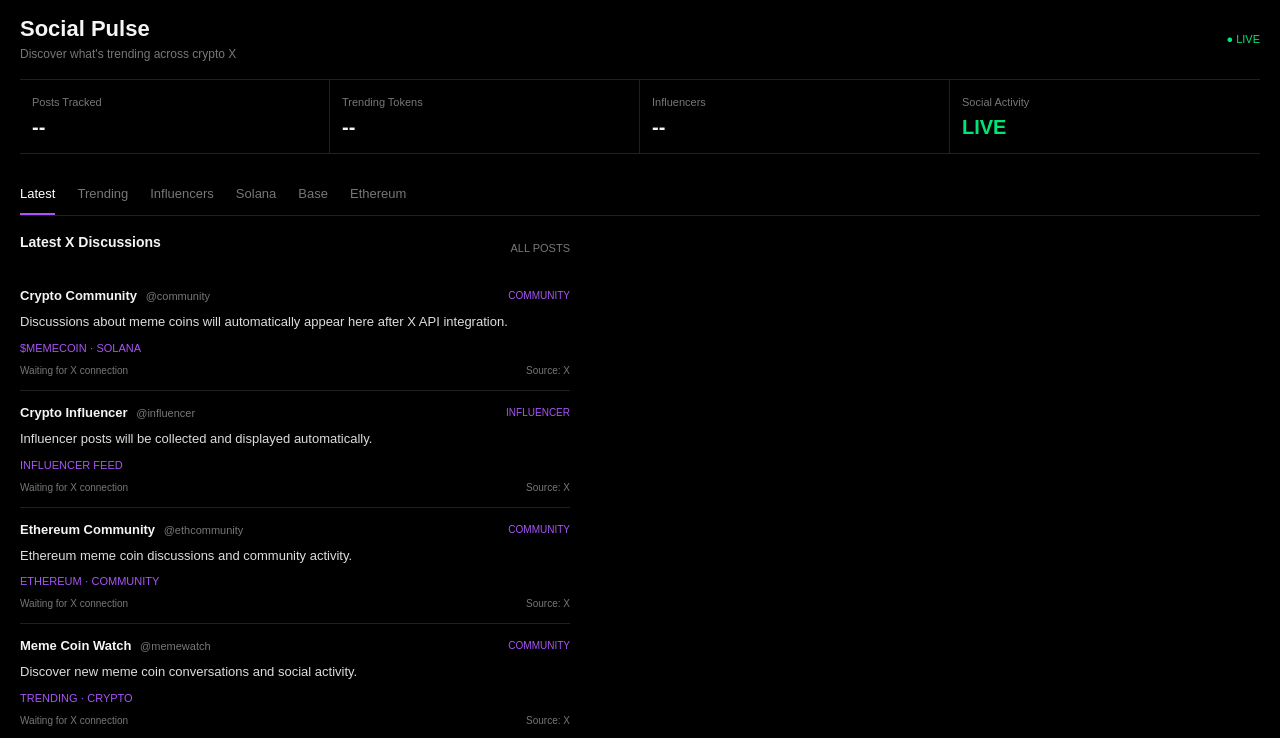
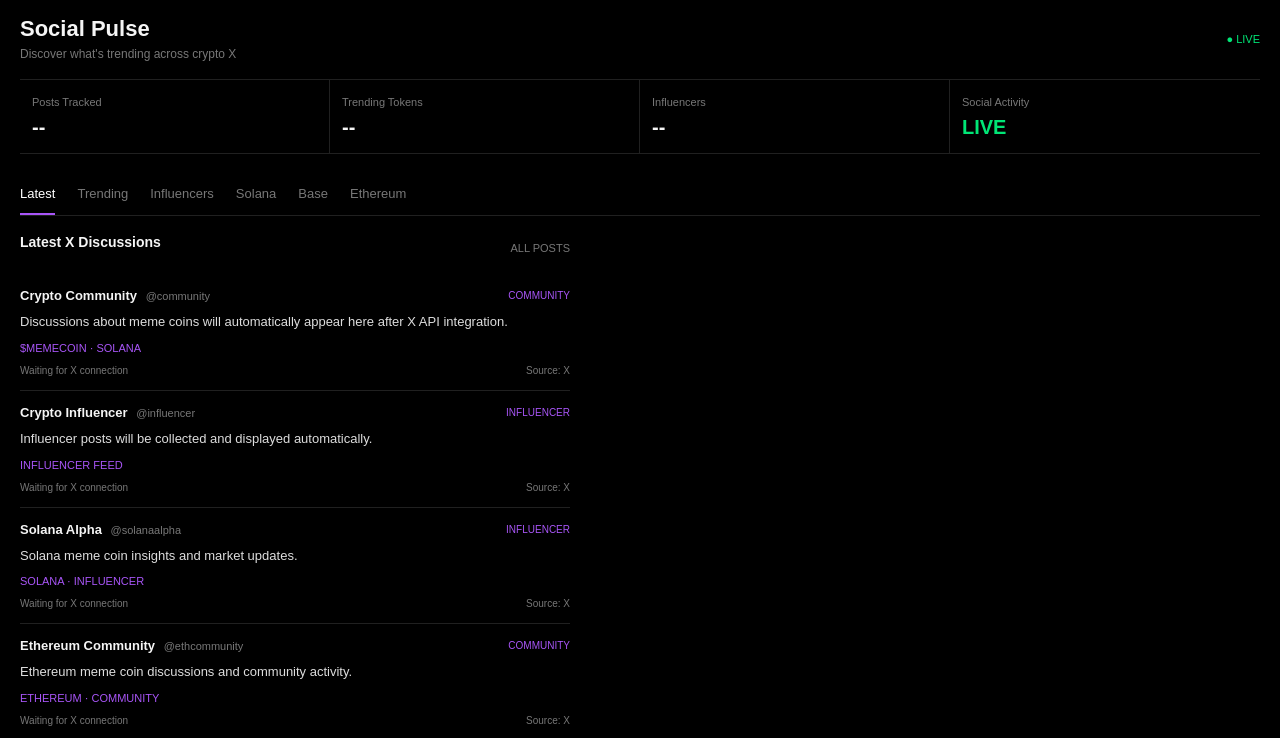
Before and after one commit to iikgea719-ctrl/memecall, a plain HTML site: page index.html in a window 1280 px wide. Shown: the part 60-798 px from the top of the page. Drawn offline with Linux system fonts and the light colour scheme.

Commit message:
Update index.html

```diff
--- a/index.html
+++ b/index.html
@@ -428,6 +428,25 @@ Influencer posts will be collected and displayed automatically.
 <span>Source: X</span>
 </div>
 </div>
+
+<div class="feed-item" id="influencerSolana" data-chain="solana">
+<div class="feed-top">
+<div>
+<span class="author">Solana Alpha</span>
+<span class="handle">@solanaalpha</span>
+</div>
+<span class="source">INFLUENCER</span>
+</div>
+<div class="feed-text">
+Solana meme coin insights and market updates.
+</div>
+<div class="tags">SOLANA · INFLUENCER</div>
+<div class="feed-bottom">
+<span>Waiting for X connection</span>
+<span>Source: X</span>
+</div>
+</div>
+
   <div class="feed-item" id="ethereumPost" data-chain="ethereum">
 <div class="feed-top">
 <div>
@@ -531,7 +550,11 @@ document.querySelectorAll(".feed-item").forEach(post => {
         post.style.display = "none";
     });
 
-    document.getElementById("influencerPost").style.display = "block";
+    document.querySelectorAll(".feed-item").forEach(post => {
+    if (post.querySelector(".source").textContent === "INFLUENCER") {
+        post.style.display = "block";
+    }
+});
 }
 
 
```
